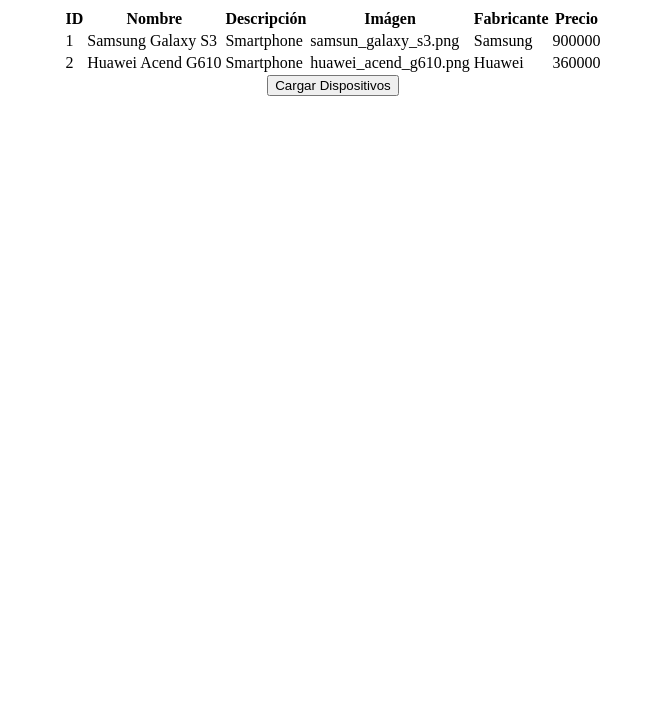
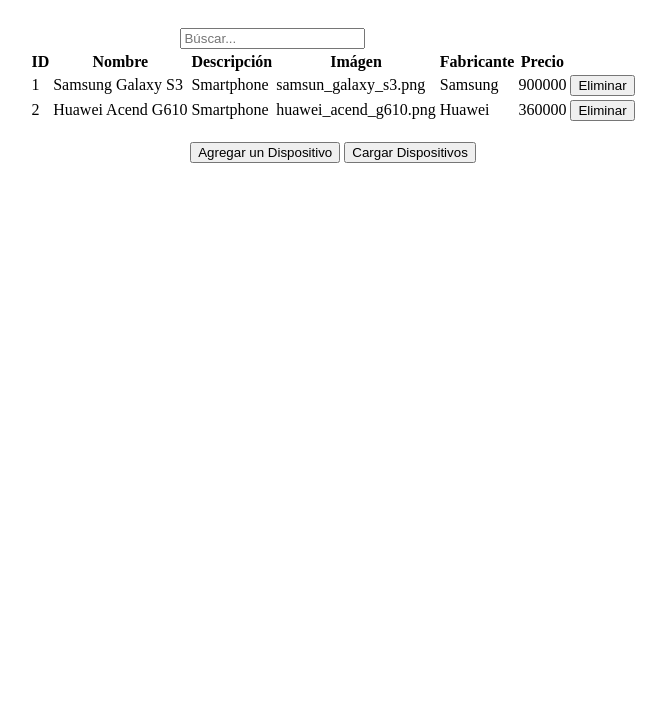
Before and after one commit to MiguelCold/frontendinvestigation, a plain HTML site: page AngularExample/WebContent/index.html in a window 1280 px wide. Shown: the part 99-800 px from the top of the page, without its empty margins (307-973 px from the left). Drawn offline with Linux system fonts and the light colour scheme.

Commit message:
-Adding the buttons in the view.

```diff
--- a/AngularExample/WebContent/pages/devicelist.html
+++ b/AngularExample/WebContent/pages/devicelist.html
@@ -1,9 +1,16 @@
-<br />
+<br/>
 <form name="deviceListForm" role="form">
 	<div ng-controller="deviceListController" align="center">
 		<h1>Lista de Dispositivos</h1>
+		<br/>
 		<div>
 			<table>
+			<thead>
+				<tr>
+					<th colspan="5"><input st-search="" placeholder="Búscar..."
+						type="text">
+					</th>
+				</tr>
 				<tr>
 					<th>ID</th>
 					<th>Nombre</th>
@@ -12,6 +19,8 @@
 					<th>Fabricante</th>
 					<th>Precio</th>
 				</tr>
+			</thead>
+			<tbody>
 				<tr ng-repeat="device in devices">
 			        <td>{{device.id}}</td>
 			        <td>{{device.name}}</td>
@@ -19,10 +28,17 @@
 			        <td>{{device.image}}</td>
 			        <td>{{device.manufacturer}}</td>
 			        <td>{{device.price}}</td>
+			        <td><button type="button" ng-click="removeItem(row)">
+			        	Eliminar</button>
+			        </td>
     			</tr>
-			</table>
+    		</tbody>
+		</table>
 		</div>
-		<button type="submit" ng-click="loadDevices()">Cargar
-			Dispositivos</button>
+		<br/>
+		<button type="button" ng-click="addNewDevice(row)">
+		Agregar un Dispositivo</button>
+		<button type="submit" ng-click="loadDevices()">
+		Cargar Dispositivos</button>
 	</div>
 </form>
--- a/AngularExample/WebContent/resources/js/module/angularexample.js
+++ b/AngularExample/WebContent/resources/js/module/angularexample.js
@@ -1,22 +1,3 @@
-var mockDataForThisTest = "json=" + encodeURI(JSON.stringify([
-    {
-    	id: 1,
-    	name: "Samsung Galaxy S3",
-    	description: "Smartphone",
-    	image: "samsun_galaxy_s3.png",
-    	manufacturer: "Samsung",
-    	price: 900000
-    },
-    {
-    	id: 2,
-    	name: "Huawei Acend G610",
-    	description: "Smartphone",
-    	image: "huawei_acend_g610.png",
-    	manufacturer: "Huawei",
-    	price: 360000
-    }
-]));
-
 
 // / *** MODULES *** / //
 
```
